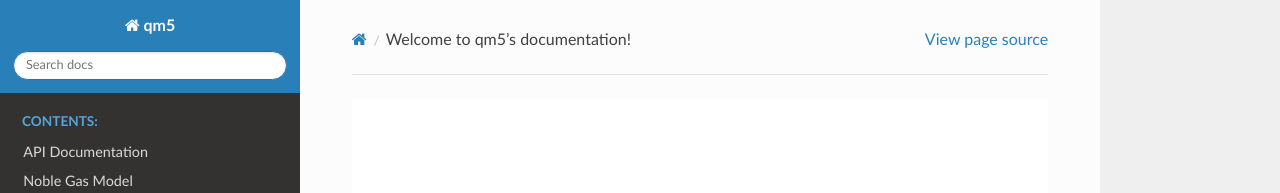
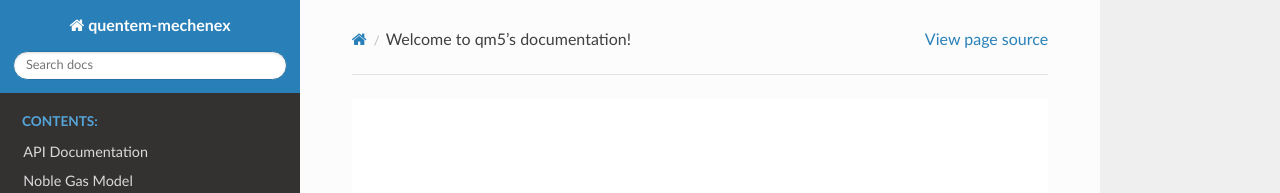
Before and after one commit to b-rousse/HF_and_MP2, a Sphinx documentation site: the page built from docs/index.rst, in a window 1280 px wide. Shown: the top 193 px of the page. Built offline with Sphinx 7.4.7 and the Read the Docs theme 2.0.0, drawn with Linux system fonts in a browser that asks for light colours.

Commit message:
Update conf.py

```diff
--- a/docs/conf.py
+++ b/docs/conf.py
@@ -19,7 +19,7 @@
 
 # -- Project information -----------------------------------------------------
 
-project = 'qm5'
+project = 'quentem-mechenex'
 copyright = ("2019, qm5 team. Project structure based on the "
              "Computational Molecular Science Python Cookiecutter version 1.0")
 author = 'qm5 team'
```
